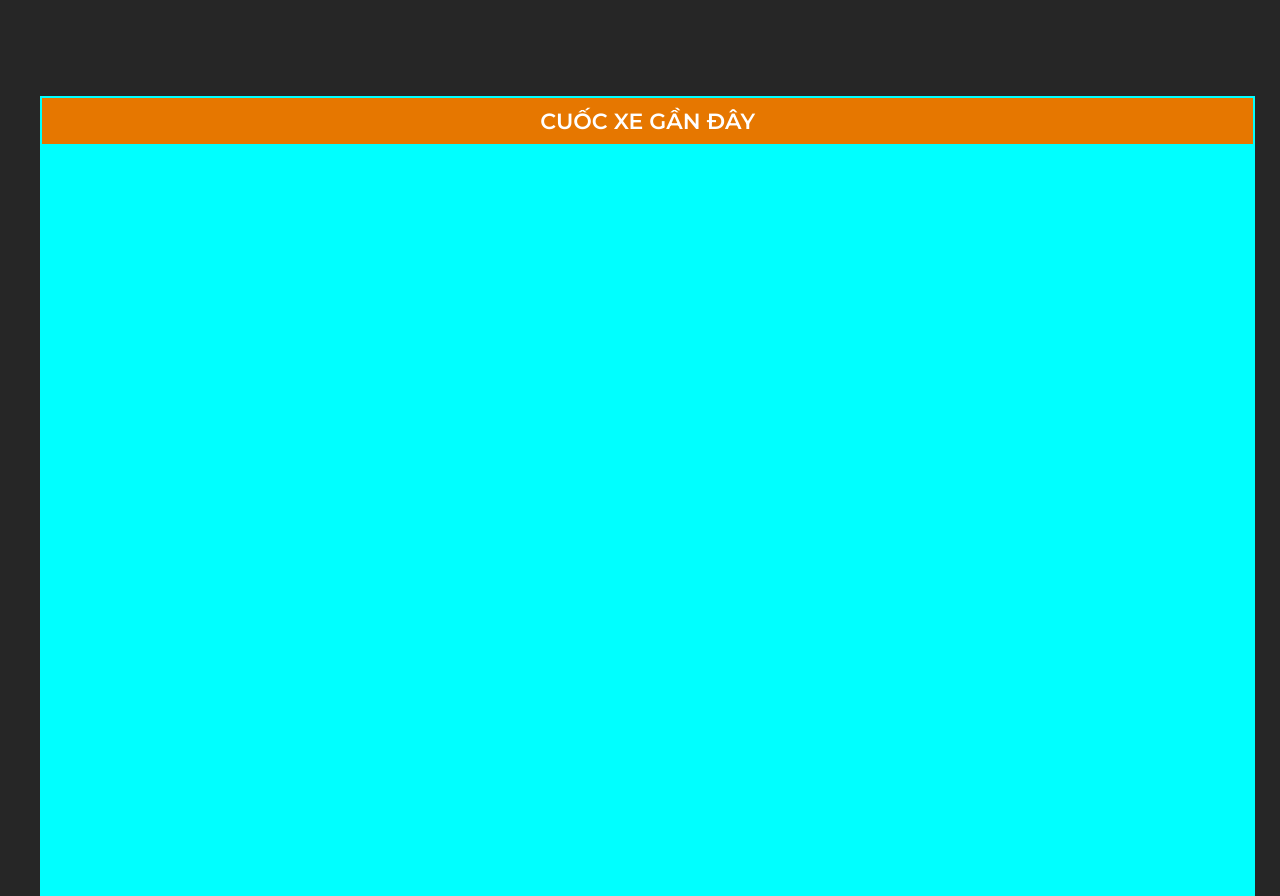
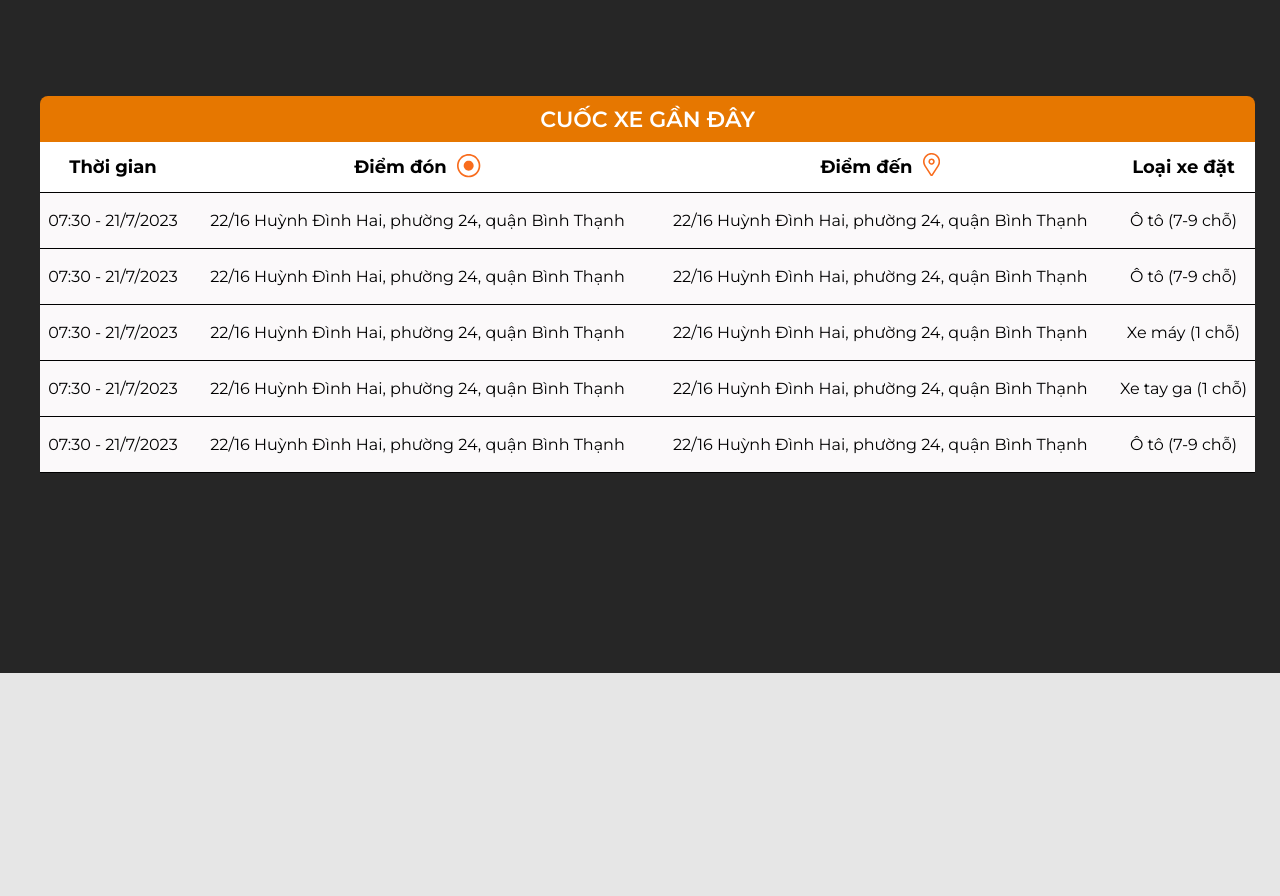
Before and after one commit to CFFTeam/KabGo, a React (Create React App) app in the folder clients/call-center/: page /call-receipt in a window 1280 px wide. Shown: the part 726-1622 px from the top of the page. After the commit the page ends 1399 px from the top, so only its background shows below. Built offline with nearby package versions, Linux system fonts and the light colour scheme.

Commit message:
finish lastest booking form

```diff
--- a/clients/call-center/src/components/CallReceipt/LatestBookingForm/LatestBookingForm.module.css
+++ b/clients/call-center/src/components/CallReceipt/LatestBookingForm/LatestBookingForm.module.css
@@ -1,16 +1,15 @@
-table.latest-booking-form {
+form.latest-booking-form {
     width: 98%;
-    height: 80rem;
-    background-color: aqua;
 }
 
-table.latest-booking-form > div.form-heading {
+form.latest-booking-form > div.form-heading {
     height: 4.6rem;
     background-color: #E67700;
     position: relative;
+    border-radius: 8px 8px 0px 0px;
 }
 
-table.latest-booking-form > div.form-heading > span.title {
+form.latest-booking-form > div.form-heading > span.title {
     position: absolute;
     top: 50%;
     left: 50%;
@@ -20,3 +19,32 @@ table.latest-booking-form > div.form-heading > span.title {
     font-size: 2.2rem;
     font-weight: 600;
 }
+
+form.latest-booking-form > table.table-list {
+    background-color: white;
+    width: 100%;
+    border-collapse: collapse;
+    max-height: 30rem;
+}
+
+form.latest-booking-form > table.table-list > thead.table-heading {
+    font-size: 1.4rem;
+    font-weight: 400;
+    border-bottom: 1.6px solid black;
+    height: 5rem;
+
+}
+
+form.latest-booking-form > table.table-list > tbody > tr > td {
+    text-align: center;
+    border-bottom: 1px solid black;
+}
+
+form.latest-booking-form > table.table-list > tbody > tr {
+    height: 5.6rem;
+}
+
+form.latest-booking-form > table.table-list > tbody > tr:hover {
+    background-color: #CED4DA !important;
+    cursor: pointer;
+}
--- a/clients/call-center/src/components/CallReceipt/LatestBookingForm/LatestBookingForm.tsx
+++ b/clients/call-center/src/components/CallReceipt/LatestBookingForm/LatestBookingForm.tsx
@@ -1,13 +1,103 @@
 import styles from './LatestBookingForm.module.css';
+import {ReactComponent as LocationIcon} from "@assets/svg/CallReceipt/location.svg";
+import {ReactComponent as PickUpIcon} from "@assets/svg/CallReceipt/pick-up.svg";
+
 
 const LatestBookingForm: React.FC = () => {
-    return <table className={styles["latest-booking-form"]}>
+    return <form className={styles["latest-booking-form"]}>
         <div className = {styles["form-heading"]}>
-        <span className={styles["title"]}>
-                Cuốc xe gần đây
+            <span className={styles["title"]}>
+                    Cuốc xe gần đây
             </span>
         </div>
-    </table>
+        <table className={styles["table-list"]}>
+            <thead className = {styles["table-heading"]}>
+                <tr>
+                    <th style = {{fontSize: "1.8rem"}}>Thời gian</th>
+                    <th>
+                        <div style = {{display: "flex", justifyContent: "center", alignItems: "center"}}>
+                            <span style = {{fontSize: "1.8rem"}}>
+                                Điểm đón
+                            </span>
+                            <span className={styles["address-icn"]}>
+                                <PickUpIcon style = {{fontSize: "2.4rem", marginLeft: "1rem", marginTop: "0.2rem"}}/>
+                            </span>
+                        </div>
+                    </th>
+                    <th>
+                        <div style = {{display: "flex", justifyContent: "center", alignItems: "center"}}>
+                            <span style = {{lineHeight: "1em", fontSize: "1.8rem"}}>
+                                Điểm đến
+                            </span>
+                            <span className={styles["address-icn"]}>
+                                <LocationIcon style = {{fontSize: "2.4rem", marginLeft: "1rem"}}/>
+                            </span>
+                        </div>
+                    </th>
+                    <th style = {{fontSize: "1.8rem"}}>Loại xe đặt</th>
+                </tr>
+            </thead>
+
+            <tbody>
+                <tr style = {{backgroundColor: "#FBF9FA", cursor: "pointer"}}>
+                    <td>07:30 - 21/7/2023</td>
+                    <td>22/16 Huỳnh Đình Hai, phường 24, quận Bình Thạnh</td>
+                    <td>22/16 Huỳnh Đình Hai, phường 24, quận Bình Thạnh</td>
+                    <td>Ô tô (7-9 chỗ)</td>
+                </tr>
+
+                <tr style = {{backgroundColor: "#FBF9FA", cursor: "pointer"}}>
+                    <td>07:30 - 21/7/2023</td>
+                    <td>22/16 Huỳnh Đình Hai, phường 24, quận Bình Thạnh</td>
+                    <td>22/16 Huỳnh Đình Hai, phường 24, quận Bình Thạnh</td>
+                    <td>Ô tô (7-9 chỗ)</td>
+                </tr>
+
+                <tr style = {{backgroundColor: "#FBF9FA", cursor: "pointer"}}>
+                    <td>07:30 - 21/7/2023</td>
+                    <td>22/16 Huỳnh Đình Hai, phường 24, quận Bình Thạnh</td>
+                    <td>22/16 Huỳnh Đình Hai, phường 24, quận Bình Thạnh</td>
+                    <td>Xe máy (1 chỗ)</td>
+                </tr>
+
+                <tr style = {{backgroundColor: "#FBF9FA", cursor: "pointer"}}>
+                    <td>07:30 - 21/7/2023</td>
+                    <td>22/16 Huỳnh Đình Hai, phường 24, quận Bình Thạnh</td>
+                    <td>22/16 Huỳnh Đình Hai, phường 24, quận Bình Thạnh</td>
+                    <td>Xe tay ga (1 chỗ)</td>
+                </tr>
+
+                <tr style = {{backgroundColor: "#FBF9FA", cursor: "pointer"}}>
+                    <td>07:30 - 21/7/2023</td>
+                    <td>22/16 Huỳnh Đình Hai, phường 24, quận Bình Thạnh</td>
+                    <td>22/16 Huỳnh Đình Hai, phường 24, quận Bình Thạnh</td>
+                    <td>Ô tô (7-9 chỗ)</td>
+                </tr>
+                {/*
+                <tr style = {{backgroundColor: "#FBF9FA", cursor: "pointer"}}>
+                    <td>07:30 - 21/7/2023</td>
+                    <td>22/16 Huỳnh Đình Hai, phường 24, quận Bình Thạnh</td>
+                    <td>22/16 Huỳnh Đình Hai, phường 24, quận Bình Thạnh</td>
+                    <td>O to (7-9 cho)</td>
+                </tr>
+
+                <tr style = {{backgroundColor: "#FBF9FA", cursor: "pointer"}}>
+                    <td>07:30 - 21/7/2023</td>
+                    <td>22/16 Huỳnh Đình Hai, phường 24, quận Bình Thạnh</td>
+                    <td>22/16 Huỳnh Đình Hai, phường 24, quận Bình Thạnh</td>
+                    <td>O to (7-9 cho)</td>
+                </tr>
+
+                <tr style = {{backgroundColor: "#FBF9FA", cursor: "pointer"}}>
+                    <td>07:30 - 21/7/2023</td>
+                    <td>22/16 Huỳnh Đình Hai, phường 24, quận Bình Thạnh</td>
+                    <td>22/16 Huỳnh Đình Hai, phường 24, quận Bình Thạnh</td>
+                    <td>O to (7-9 cho)</td>
+                </tr> */}
+
+            </tbody>
+        </table>
+    </form>
 }
 
 export default LatestBookingForm;
--- a/clients/call-center/src/components/CallReceipt/MostVisitedAddressForm/MostVisitedAddressForm.module.css
+++ b/clients/call-center/src/components/CallReceipt/MostVisitedAddressForm/MostVisitedAddressForm.module.css
@@ -1,13 +1,13 @@
 form.most-visited-address-form {
     align-self: flex-start;
     width: 60rem;
-    background-color: aqua;
 }
 
 form.most-visited-address-form > div.form-heading {
     height: 4.6rem;
     background-color: #E67700;
     position: relative;
+    border-radius: 8px 8px 0px 0px;
 }
 
 form.most-visited-address-form > div.form-heading > span.title {
@@ -23,13 +23,11 @@ form.most-visited-address-form > div.form-heading > span.title {
 
 form.most-visited-address-form > table.table-list {
     background-color: white;
-    height: 30rem;
     width: 100%;
     border-collapse: collapse;
 }
 
 form.most-visited-address-form > table.table-list > thead.table-heading {
-    /* background-color: red; */
     height: 4rem;
     font-size: 1.4rem;
     font-weight: 400;
@@ -54,6 +52,11 @@ form.most-visited-address-form > table.table-list > tbody > tr > td:first-child
     padding-left: 1rem;
 }
 
+
+form.most-visited-address-form > table.table-list > tbody > tr {
+    height: 5.6rem;
+}
+
 form.most-visited-address-form > table.table-list > tbody > tr:hover {
     background-color: #CED4DA !important;
     cursor: pointer;
--- a/clients/call-center/src/pages/CallReceiptPage/CallReceiptPage.module.css
+++ b/clients/call-center/src/pages/CallReceiptPage/CallReceiptPage.module.css
@@ -39,4 +39,5 @@
 .container > .body-content > .latest-booking {
     display: block;
     margin-left: 4rem;
+    margin-bottom: 20rem;
 }
```
Also changed, not shown: clients/call-center/src/assets/svg/CallReceipt/pick-up.svg (added).
